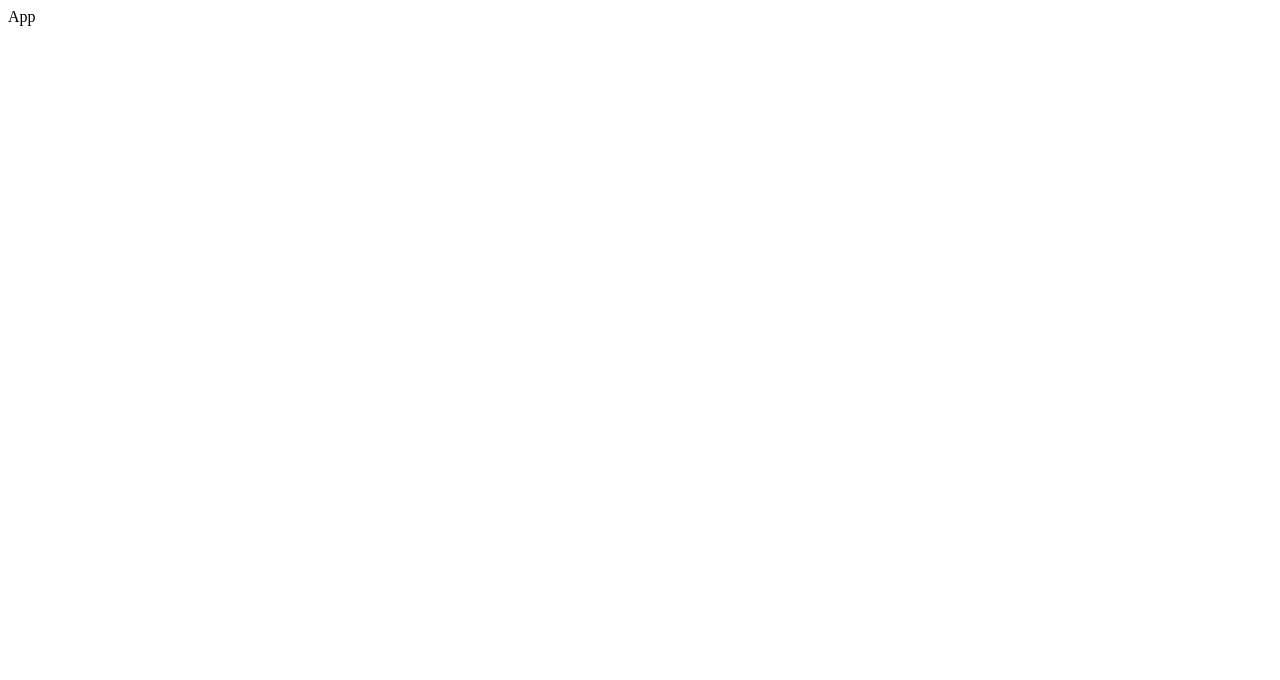
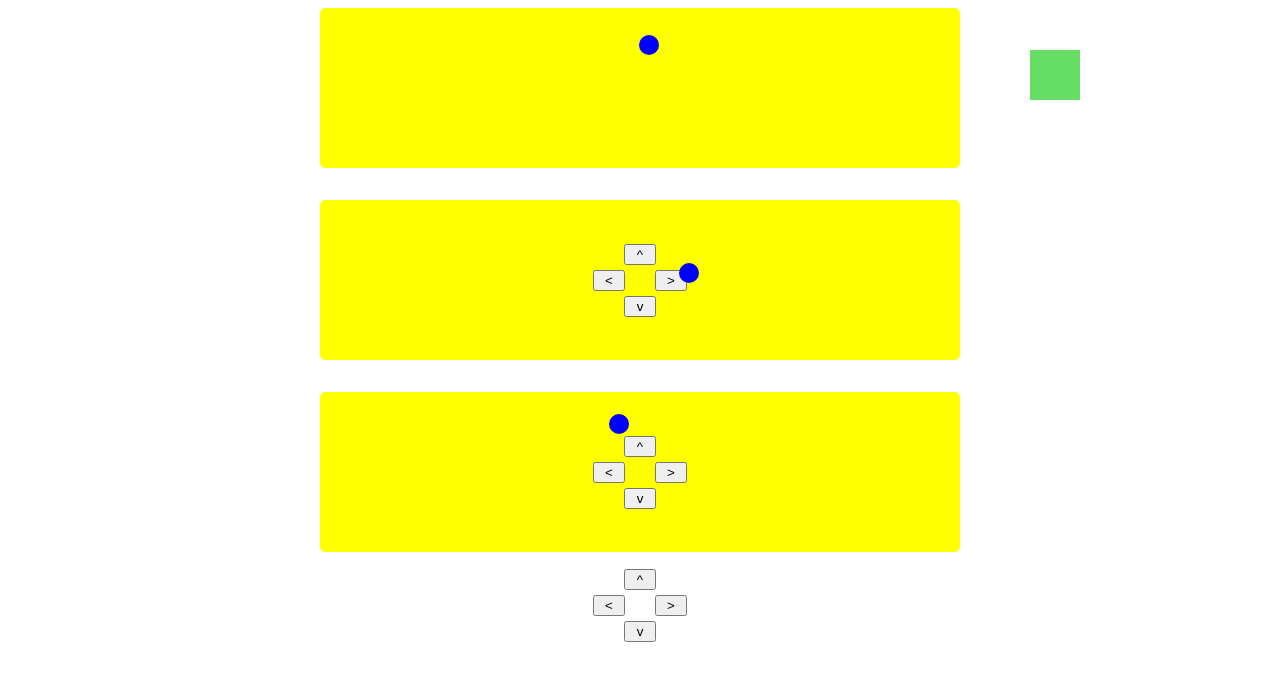
Before and after one commit to aqsaaqeel/ui-practise, a React (Create React App) app: page / in a window 1280 px wide. Shown: the top 680 px of the page. Built offline with nearby package versions, Linux system fonts and the light colour scheme.

Commit message:
ball moving functionality working fine

```diff
--- /dev/null
+++ b/src/App.css
@@ -0,0 +1,29 @@
+.App {
+    display: flex;
+    flex-direction: column;
+    justify-content: center;
+    align-items: center;
+    gap: 2rem;
+  }
+
+  .individual-container {
+    display: flex;
+    flex-direction: column;
+    justify-content: center;
+    align-items: center;
+    gap: 2px;
+  }
+
+  .controls {
+    display: flex;
+    flex-direction: column;
+  }
+
+  .horizontal-controls {
+    display: flex;
+  }
+
+
+  .box-container {
+    position: relative;
+  }
--- a/src/App.js
+++ b/src/App.js
@@ -1,9 +1,82 @@
-
+import React, { useState } from "react";
+import { Box } from "./components/box/Box";
+import { Controls } from "./components/controls/Controls";
+import { SuccessBox } from "./components/success-box/SuccessBox";
+import "./App.css";
 
 function App() {
+  const getRandomPosition = () => ({
+    x: Math.floor(Math.random() * 400),
+    y: Math.floor(Math.random() * 100)
+  });
+
+  const [ballPosition, setBallPosition] = useState([
+    getRandomPosition(),
+    getRandomPosition(),
+    getRandomPosition()
+  ]);
+  const [successMessage, setSuccessMessage] = useState('');
+
+  const moveBallHandler = (boxIndex, movement) => {
+    setBallPosition((prevPositions) => {
+      const newPositions = [...prevPositions];
+      switch (movement) {
+        case "up":
+          newPositions[boxIndex].y -= 10;
+          break;
+        case "down":
+          newPositions[boxIndex].y += 10;
+          break;
+        case "left":
+          newPositions[boxIndex].x -= 10;
+          break;
+        case "right":
+          newPositions[boxIndex].x += 10;
+          break;
+        default:
+          break;
+      }
+      checkSuccess(newPositions[boxIndex]);
+      return newPositions;
+    });
+  };
+
+  const checkSuccess = (ballPosition) => {
+    const successBox = { x: 675, y: 30, width: 52, height: 52 }; // Assuming position and dimensions of the SuccessBox
+
+    if (
+      ballPosition.x >= successBox.x &&
+      ballPosition.x <= successBox.x + successBox.width &&
+      ballPosition.y >= successBox.y &&
+      ballPosition.y <= successBox.y + successBox.height
+    ) {
+      setSuccessMessage('Success!');
+    } else {
+      setSuccessMessage('');
+    }
+  };
 
   return (
-    <div>App</div>
+    <div className="App">
+      <div className="individual-container">
+        <Box ballPosition={ballPosition[0]}/>
+        <SuccessBox  />
+        {successMessage && <div>{successMessage}</div>}
+      </div>
+      <div className="individual-container">
+        <Box ballPosition={ballPosition[1]} />
+        <Controls boxIndex={0} moveHandler={moveBallHandler} />
+      </div>
+      <div className="individual-container">
+        <Box ballPosition={ballPosition[2]} />
+        <Controls boxIndex={1} moveHandler={moveBallHandler} />
+      </div>
+      <div className="individual-container">
+        <div style={{ height: "10px", marginTop: "2rem" }}></div>
+        <Controls boxIndex={2} moveHandler={moveBallHandler} />
+      </div>
+    </div>
   );
 }
+
 export default App;
--- /dev/null
+++ b/src/components/ball/Ball.css
@@ -0,0 +1,8 @@
+.ball{
+    width: 20px;
+    height: 20px;
+    border-radius: 50%;
+    background-color: blue;
+    position: absolute;
+    z-index: 999;
+}
--- /dev/null
+++ b/src/components/ball/Ball.jsx
@@ -0,0 +1,17 @@
+import "./Ball.css"
+export const Ball = ({position, boxDimensions}) =>{
+    const maxHorizotal = boxDimensions.width - 10;
+    const maxVertical = boxDimensions.height - 10;
+
+    const confineHorizontal = Math.max(0, Math.min(maxHorizotal, position.x))
+    const confineVertical = Math.max(0, Math.min(maxVertical, position.y))
+
+    const style = {
+        top: confineVertical + "px",
+        left: confineHorizontal + "px"
+    }
+    console.log(position)
+    return(
+        <div className="ball" style={style}></div>
+    )
+}
--- /dev/null
+++ b/src/components/box/Box.css
@@ -0,0 +1,8 @@
+.box-container {
+  width: 40rem;
+  height: 10rem;
+  background-color: yellow;
+  border-radius: 5px;
+
+  position: relative;
+}
--- /dev/null
+++ b/src/components/box/Box.jsx
@@ -0,0 +1,29 @@
+import React, { useState, useEffect } from 'react';
+import { Ball } from "../ball/Ball";
+import "./Box.css";
+
+export const Box = ({ ballPosition }) => {
+
+    const boxDimensions = { width: 780, height: 190 };
+
+
+    const getRandomPosition = () => ({
+        x: Math.floor(Math.random() * (boxDimensions.width - 20)),
+        y: Math.floor(Math.random() * (boxDimensions.height - 20))
+    });
+
+
+    const [position, setPosition] = useState(getRandomPosition());
+
+    useEffect(() => {
+        setPosition(ballPosition);
+        console.log(ballPosition)
+    }, [ballPosition]);
+
+    return (
+        <div className="box-container">
+
+            <Ball position={position} boxDimensions={boxDimensions} />
+        </div>
+    );
+};
--- /dev/null
+++ b/src/components/controls/Controls.css
@@ -0,0 +1,20 @@
+.controls{
+    display: flex;
+    width: 10rem;
+    flex-direction: column;
+    align-items: center;
+    gap:5px;
+    position: absolute;
+}
+.horizontal-controls{
+    display: flex;
+    align-items: center;
+    justify-content: space-between;
+    gap: 30px;
+}
+.hidden-button{
+    visibility: hidden;
+}
+button{
+    width: 2rem;
+}
--- /dev/null
+++ b/src/components/controls/Controls.jsx
@@ -0,0 +1,37 @@
+import React, { useRef } from 'react';
+import "./Controls.css";
+
+export const Controls = ({ boxIndex, moveHandler }) => {
+  const intervalRef = useRef(null);
+
+  const handleMouseDown = (direction) => {
+    intervalRef.current = setInterval(() => {
+      moveHandler(boxIndex, direction);
+      simulateMouseClick();
+    }, 100);
+    document.addEventListener('mouseup', handleMouseUp);
+  };
+
+  const handleMouseUp = () => {
+    clearInterval(intervalRef.current);
+    document.removeEventListener('mouseup', handleMouseUp);
+  };
+
+  const simulateMouseClick = () => {
+    const button = document.getElementById(`control-button-${boxIndex}`); // Get the control button element
+    if (button) {
+      button.dispatchEvent(new MouseEvent('mousedown')); // Simulate mouse down event
+    }
+  };
+
+  return (
+    <div className="controls">
+      <button id={`control-button-${boxIndex}`} onMouseDown={() => handleMouseDown("up")}>{"^"}</button>
+      <div className="horizontal-controls">
+        <button id={`control-button-${boxIndex}`} onMouseDown={() => handleMouseDown("left")}>{"<"}</button>
+        <button id={`control-button-${boxIndex}`} onMouseDown={() => handleMouseDown("right")}>{">"}</button>
+      </div>
+      <button id={`control-button-${boxIndex}`} onMouseDown={() => handleMouseDown("down")}>{"v"}</button>
+    </div>
+  );
+};
--- /dev/null
+++ b/src/components/success-box/SuccessBox.css
@@ -0,0 +1,9 @@
+
+.success-container{
+    position: absolute;
+    width: 50px;
+    height: 50px;
+    background-color: rgb(102, 222, 102);
+    right: 200px;
+    top: 50px;
+}
--- /dev/null
+++ b/src/components/success-box/SuccessBox.jsx
@@ -0,0 +1,8 @@
+import "./SuccessBox.css";
+export const SuccessBox = () => {
+  return (
+    <div className="success-container" style={{ position: "absolute" }}>
+
+    </div>
+  );
+};
```
